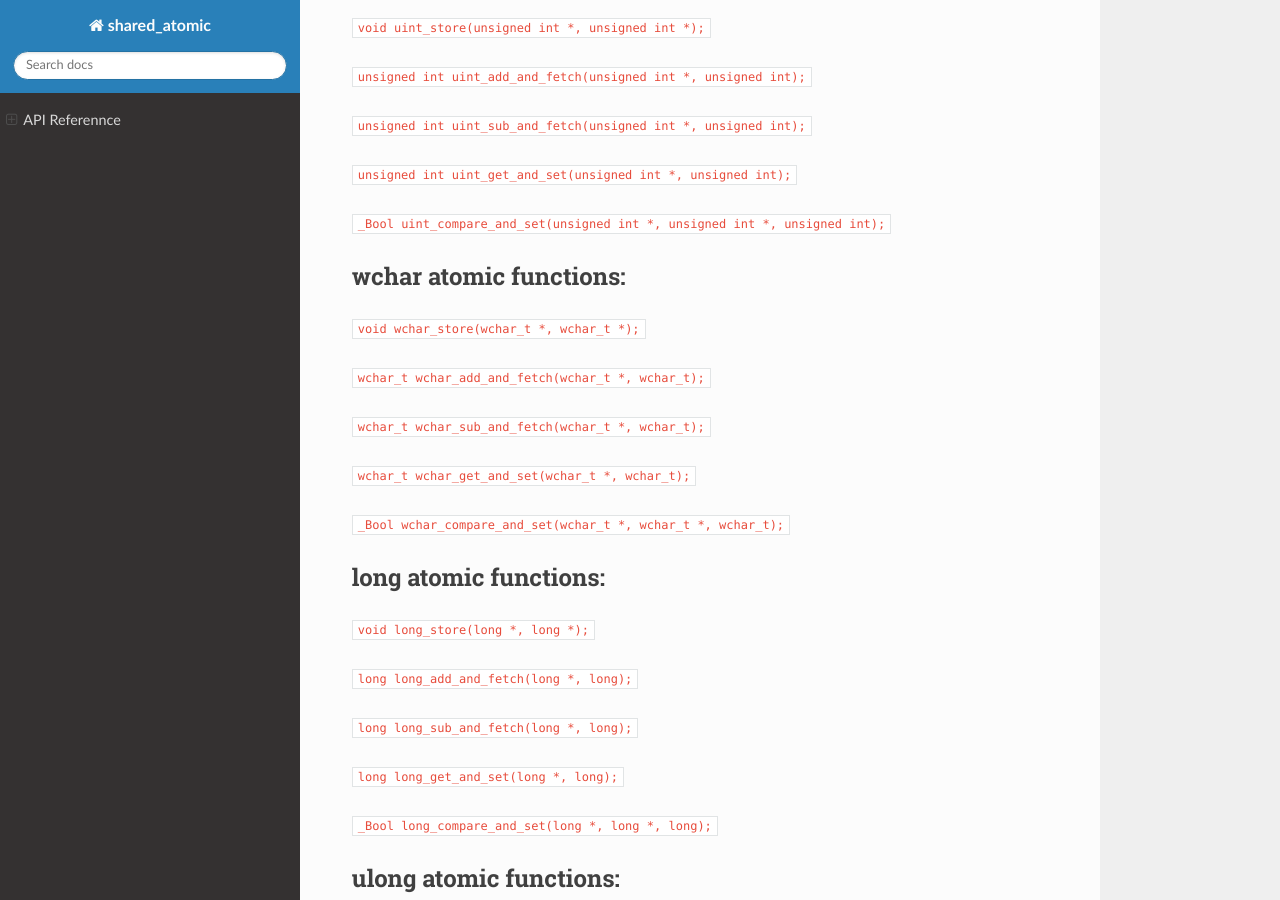
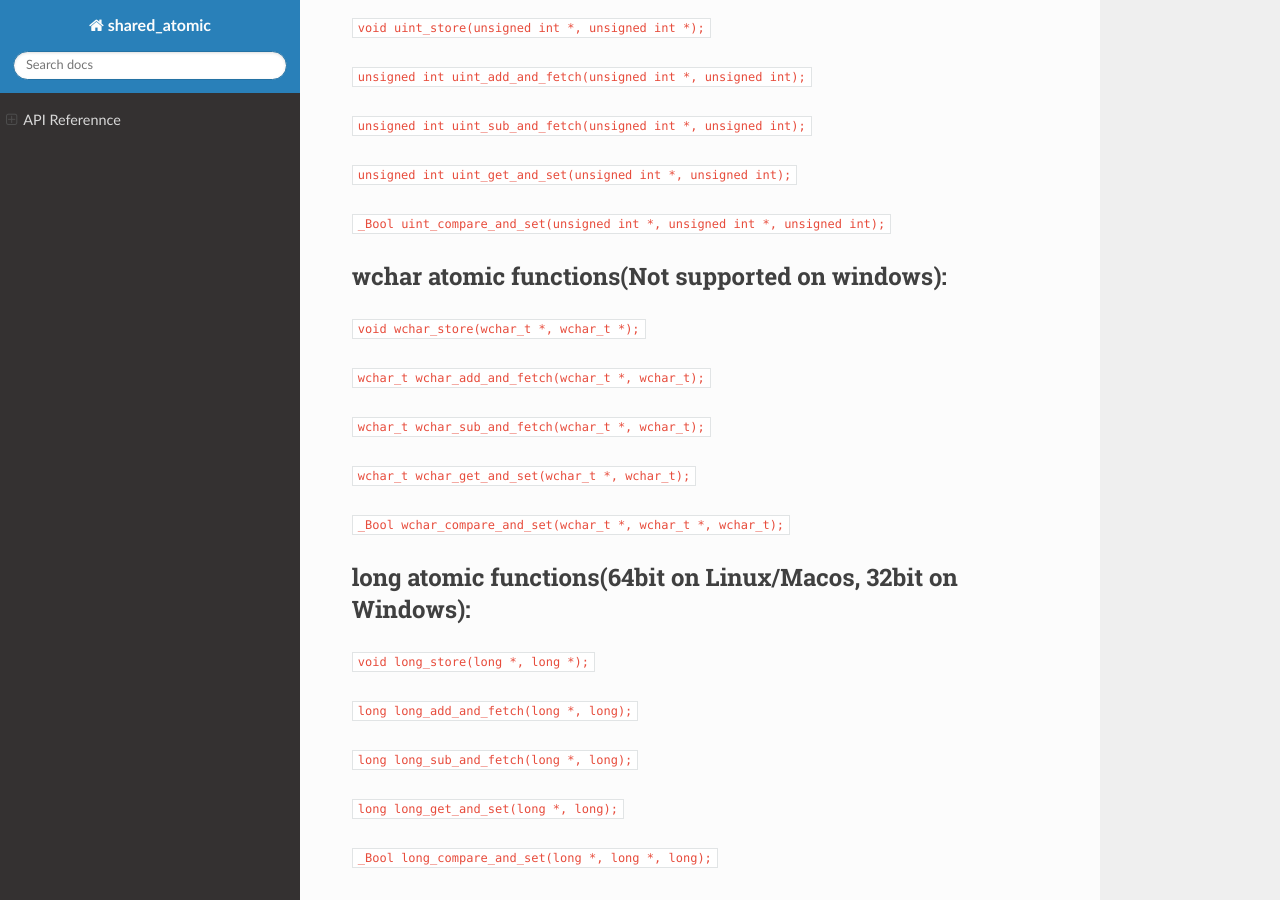
Before and after one commit to irvinren/shared_atomic, a Sphinx documentation site: the page built from docs/source/api.md, in a window 1280 px wide and 900 px high, scrolled down 3119 px. Built offline with Sphinx 7.4.7 and the Read the Docs theme 2.0.0, drawn with Linux system fonts in a browser that asks for light colours; some of the changed text lies outside the part shown.

Commit message:
updated document

```diff
--- a/docs/source/api.md
+++ b/docs/source/api.md
@@ -58,7 +58,7 @@ floating types supports only 1 kind,
 
 `_Bool bool_compare_and_set(_Bool *, _Bool *, _Bool);`
 
-## byte atomic functions:
+## byte atomic functions(Not supported on windows):
 
 `void byte_store(char *, char *);`
 
@@ -130,7 +130,7 @@ floating types supports only 1 kind,
 
 `_Bool uint_compare_and_set(unsigned int *, unsigned int *, unsigned int);`
 
-## wchar atomic functions:
+## wchar atomic functions(Not supported on windows):
 
 `void wchar_store(wchar_t *, wchar_t *);`
 
@@ -142,7 +142,7 @@ floating types supports only 1 kind,
 
 `_Bool wchar_compare_and_set(wchar_t *, wchar_t *, wchar_t);`
 
-## long atomic functions:
+## long atomic functions(64bit on Linux/Macos, 32bit on Windows):
 
 `void long_store(long *, long *);`
 
--- a/shared_atomic/__init__.py
+++ b/shared_atomic/__init__.py
@@ -4,6 +4,10 @@ from pathlib import Path
 
 win_ddl = None
 def loaddll():
+    """
+    function to load the dynamiclly linked library to scope
+    :return: class with atomic operation functins
+    """
     if sys.platform == 'darwin':
         filepatten = 'shared_atomic.cpython-*-darwin.so'
     elif sys.platform == 'linux':
```
Also changed, not shown: docs/source/index.md (+4 -3 lines), 1 other file.
